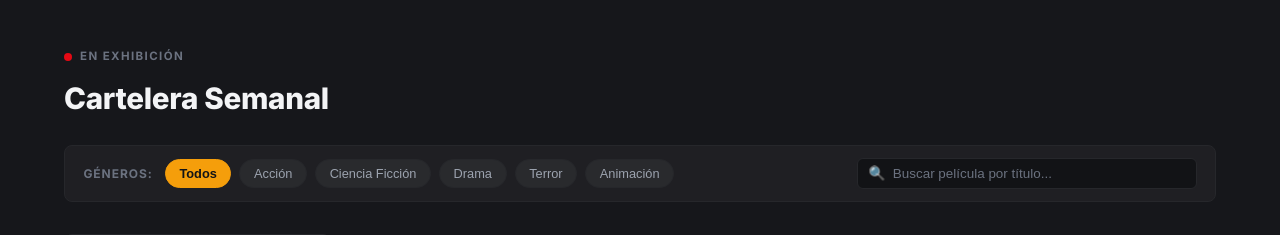
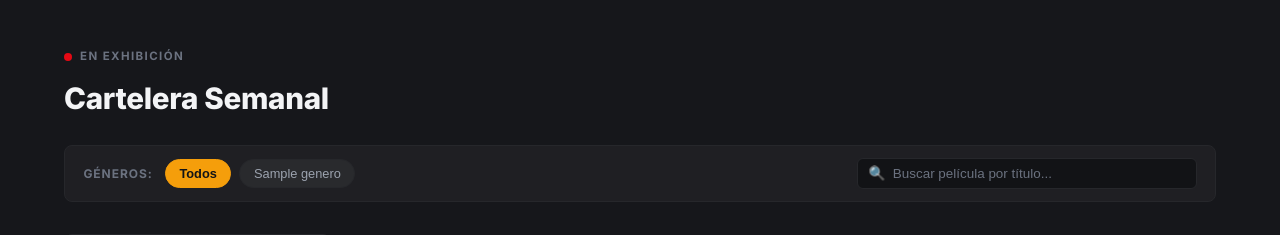
Before and after one commit to fcamporaa/IDS_ProyectoFinal_equipo10, a Flask app: template frontend/templates/index.html in a window 1280 px wide. Shown: the part 490-725 px from the top of the page. Run offline with Flask 3, Linux system fonts and the light colour scheme; the template is opened without the code that fills it: most values are stand-ins (such as "Sample title", 1, 10 or a date in 2020); grey boxes marked "Sample" are stand-in pictures; parts of the project's set-up code (start-up, migrations or seed data) failed here and were passed over.

Commit message:
[Generos] El pedido de filtros no está harcodeado

```diff
--- a/frontend/templates/components/barra_filtros.html
+++ b/frontend/templates/components/barra_filtros.html
@@ -5,15 +5,15 @@
 
 <div class="movie-filter-panel" aria-label="Filtros de Cartelera">
     <!-- Chips de Géneros a la Izquierda -->
-    <div class="genre-chips-group" id="genreFilterBar" role="tablist" aria-label="Filtro por género">
+    <form class="genre-chips-group" id="genreFilterBar" method="get"
+          action="{{ url_for('home.index') }}#cartelera" aria-label="Filtro por género">
         <span class="genre-label">Géneros:</span>
-        <button type="button" class="genre-chip active" data-genre="todos">Todos</button>
-        <button type="button" class="genre-chip" data-genre="accion">Acción</button>
-        <button type="button" class="genre-chip" data-genre="scifi">Ciencia Ficción</button>
-        <button type="button" class="genre-chip" data-genre="drama">Drama</button>
-        <button type="button" class="genre-chip" data-genre="terror">Terror</button>
-        <button type="button" class="genre-chip" data-genre="animacion">Animación</button>
-    </div>
+        <button type="submit" class="genre-chip{% if not genero_activo %} active{% endif %}">Todos</button>
+        {% for g in generos | default([], true) %}
+            <button type="submit" name="id_genero" value="{{ g.id_genero }}"
+                    class="genre-chip{% if genero_activo == g.id_genero %} active{% endif %}">{{ g.nombre }}</button>
+        {% endfor %}
+    </form>
 
     <!-- Buscador en Vivo a la Derecha -->
     <div class="live-search-wrapper">
```
